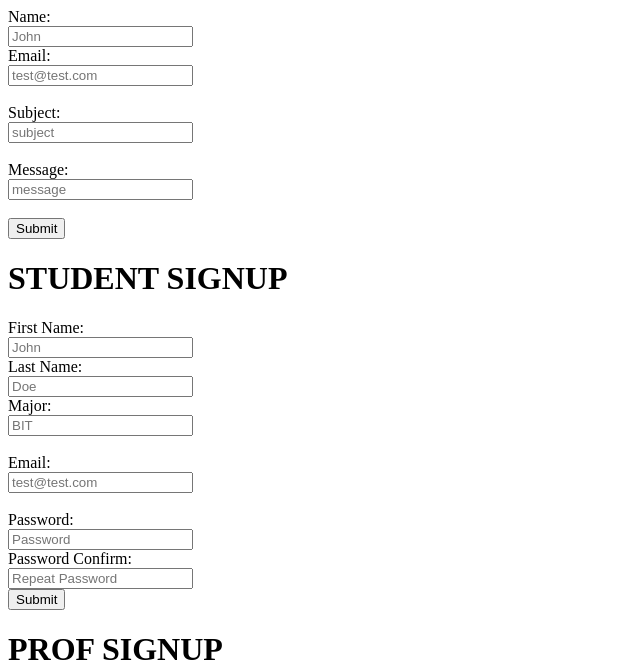
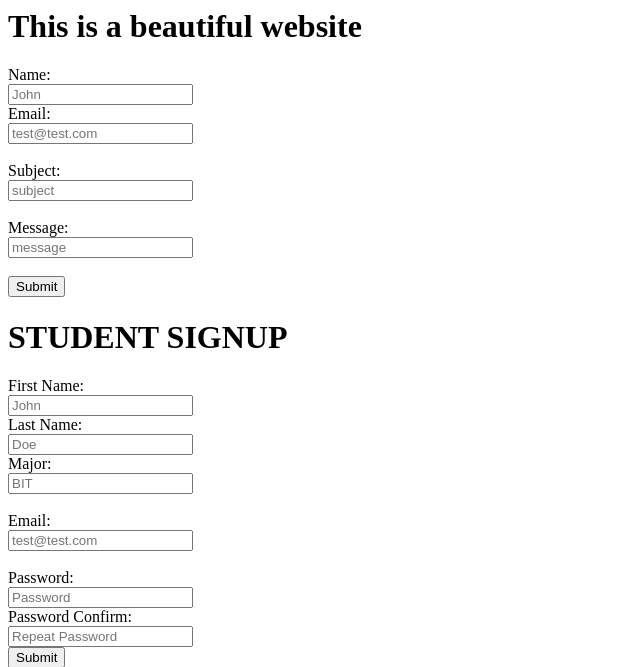
Before and after one commit to SMUth-Moves-Only/SMU-Website, a PHP site: page /AirMQTT/ in a window 1280 px wide. Shown: the top 667 px of the page, without its empty margins (0-640 px from the left). Run offline with PHP 8.4, Linux system fonts and the light colour scheme.

Commit message:
I made an edit

```diff
--- a/index.php
+++ b/index.php
@@ -13,7 +13,7 @@ include "header.php";
 
 <body>
 
-
+<h1>This is a beautiful website</h1>
 
     <!--THIS IS THE CONTACT FORM-->
     <form action="includes/contact.inc.php" method="post">
```
